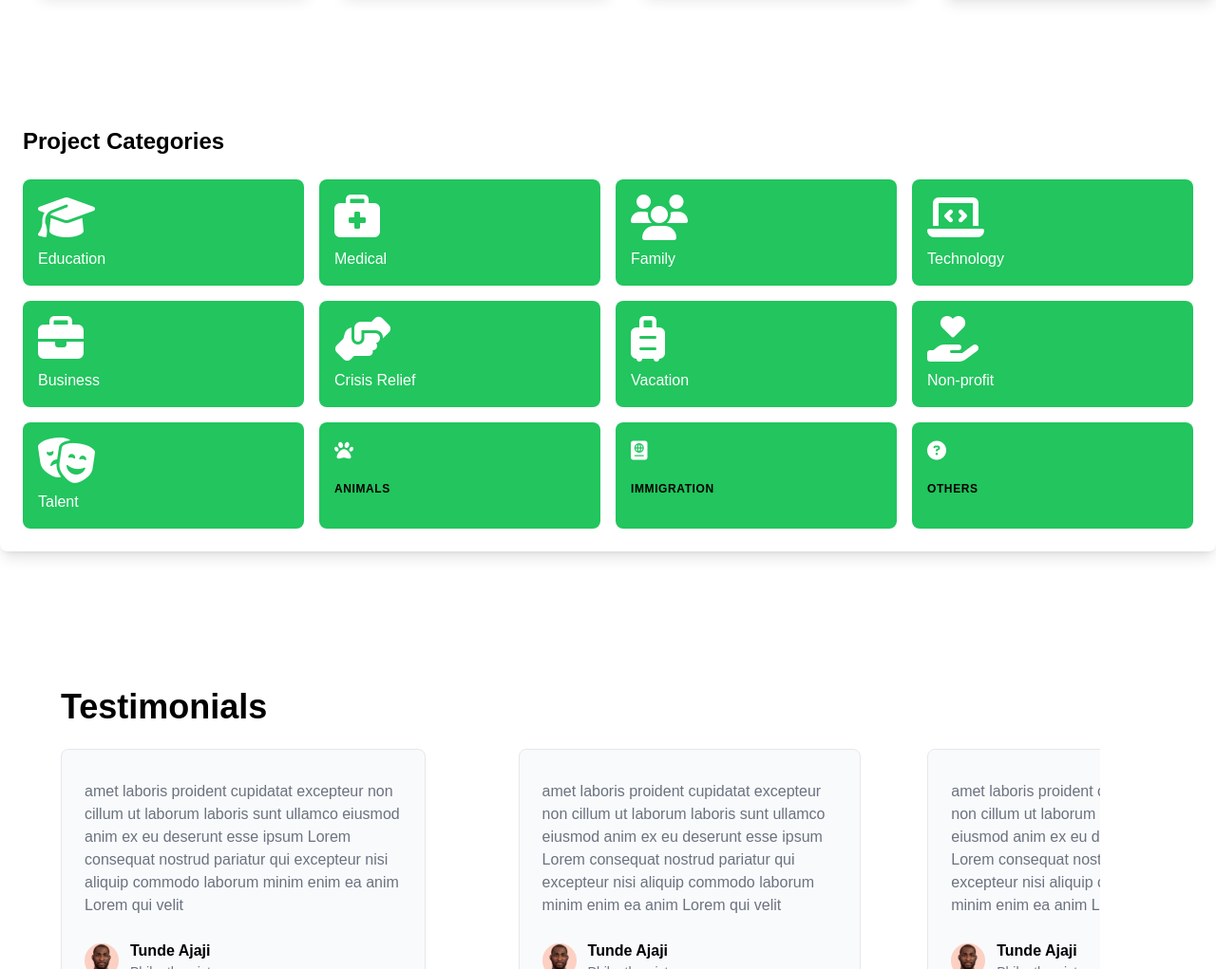
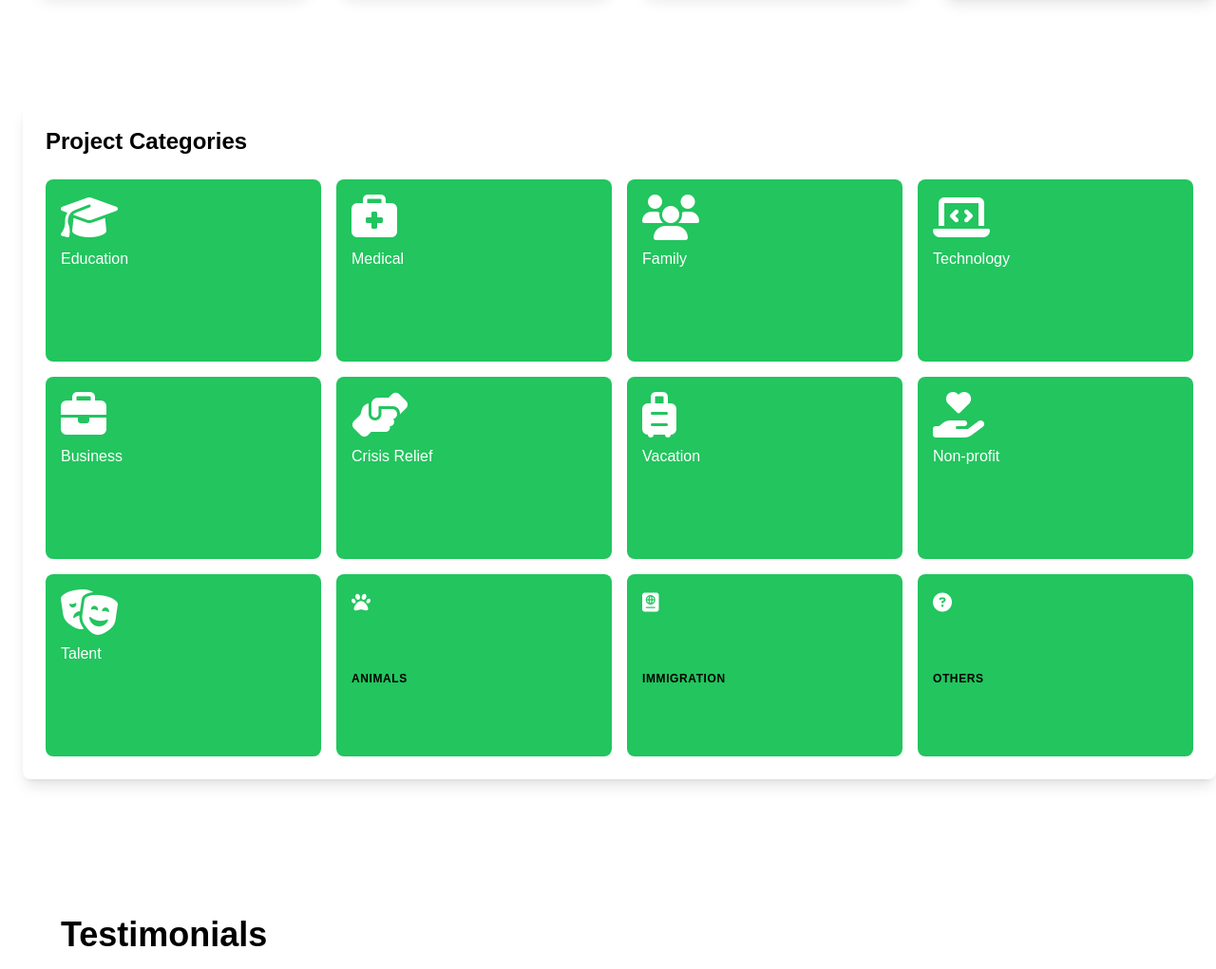
Before and after one commit to BukiOffor/Project-FundME, a plain HTML site: page client/index.html in a window 1280 px wide. Shown: the part 1609-2630 px from the top of the page at 95% size. Drawn offline with nearby package versions, Linux system fonts and the light colour scheme.

Commit message:
feat:body

```diff
--- a/client/index.html
+++ b/client/index.html
@@ -664,55 +664,55 @@
 
 
     <!-- Category -->
-    <section id="category" class="mt-20 scroll-mt-5">
+    <section id="category" class="mt-20 scroll-mt-5 ml-6">
       <div class="bg-white rounded-lg shadow-lg p-6">
         <h2 class="text-2xl font-bold mb-6">Project Categories</h2>
         <div class="grid grid-cols-4 gap-4 flex items-stretch">
-          <div class="bg-green-500 rounded-lg p-4 flex flex-col items-start justify-start relative">
+          <div class="bg-green-500 rounded-lg p-4 flex flex-col items-start justify-start relative box-content h-40 w-45 p-4">
             <i class="fas fa-graduation-cap text-white text-5xl"></i>
             <p class="text-center text-white mt-2">Education</p>
           </div>
-          <div class="bg-green-500 rounded-lg p-4 flex flex-col items-start justify-start relative">
+          <div class="bg-green-500 rounded-lg p-4 flex flex-col items-start justify-start relative box-content h-40 w-45 p-4">
             <i class="fas fa-briefcase-medical text-white text-5xl"></i>
             <p class="text-center text-white mt-2">Medical</p>
           </div>
-          <div class="bg-green-500 rounded-lg p-4 flex flex-col items-start justify-start relative">
+          <div class="bg-green-500 rounded-lg p-4 flex flex-col items-start justify-start relative box-content h-40 w-45 p-4">
             <i class="fas fa-users text-white text-5xl"></i>
             <p class="text-center text-white mt-2">Family</p>
           </div>
-          <div class="bg-green-500 rounded-lg p-4 flex flex-col items-start justify-start relative">
+          <div class="bg-green-500 rounded-lg p-4 flex flex-col items-start justify-start relative box-content h-40 w-45 p-4">
             <i class="fas fa-laptop-code text-white text-5xl"></i>
             <p class="text-center text-white mt-2">Technology</p>
           </div>
-          <div class="bg-green-500 rounded-lg p-4 flex flex-col items-start justify-start relative">
+          <div class="bg-green-500 rounded-lg p-4 flex flex-col items-start justify-start relative box-content h-40 w-45 p-4">
             <i class="fas fa-briefcase text-white text-5xl"></i>
             <p class="text-center text-white mt-2">Business</p>
           </div>
-          <div class="bg-green-500 rounded-lg p-4 flex flex-col items-start justify-start relative">
+          <div class="bg-green-500 rounded-lg p-4 flex flex-col items-start justify-start relative box-content h-40 w-45 p-4">
             <i class="fas fa-hands-helping text-white text-5xl"></i>
             <p class="text-center text-white mt-2">Crisis Relief</p>
           </div>
-          <div class="bg-green-500 rounded-lg p-4 flex flex-col items-start justify-start relative">
+          <div class="bg-green-500 rounded-lg p-4 flex flex-col items-start justify-start relative box-content h-40 w-45 p-4">
             <i class="fas fa-suitcase-rolling text-white text-5xl"></i>
             <p class="text-center text-white mt-2">Vacation</p>
           </div>
-          <div class="bg-green-500 rounded-lg p-4 flex flex-col items-start justify-start relative">
+          <div class="bg-green-500 rounded-lg p-4 flex flex-col items-start justify-start relative box-content h-40 w-45 p-4">
             <i class="fas fa-hand-holding-heart text-white text-5xl"></i>
             <p class="text-center text-white mt-2">Non-profit</p>
           </div>
-          <div class="bg-green-500 rounded-lg p-4 flex flex-col items-start justify-start relative">
+          <div class="bg-green-500 rounded-lg p-4 flex flex-col items-start justify-start relative box-content h-40 w-45 p-4">
             <i class="fas fa-theater-masks text-white text-5xl"></i>
             <p class="text-center text-white mt-2">Talent</p>
           </div>
-          <div class="bg-green-500 rounded-lg p-4 flex flex-col items-start justify-start relative">
+          <div class="bg-green-500 rounded-lg p-4 flex flex-col items-start justify-start relative box-content h-40 w-45 p-4">
             <i class="fas fa-paw text-white text-xl"></i>
             <p class="text-xs uppercase font-bold tracking-wider mt-auto mb-auto leading-none">Animals</p>
           </div>
-          <div class="bg-green-500 rounded-lg p-4 flex flex-col items-start justify-start relative">
+          <div class="bg-green-500 rounded-lg p-4 flex flex-col items-start justify-start relative box-content h-40 w-45 p-4">
             <i class="fas fa-passport text-white text-xl"></i>
             <p class="text-xs uppercase font-bold tracking-wider mt-auto mb-auto leading-none">Immigration</p>
           </div>
-          <div class="bg-green-500 rounded-lg p-4 flex flex-col items-start justify-start relative">
+          <div class="bg-green-500 rounded-lg p-4 flex flex-col items-start justify-start relative box-content h-40 w-45 p-4">
             <i class="fas fa-question-circle text-white text-xl"></i>
             <p class="text-xs uppercase font-bold tracking-wider mt-auto mb-auto leading-none">Others</p>
           </div>
```
